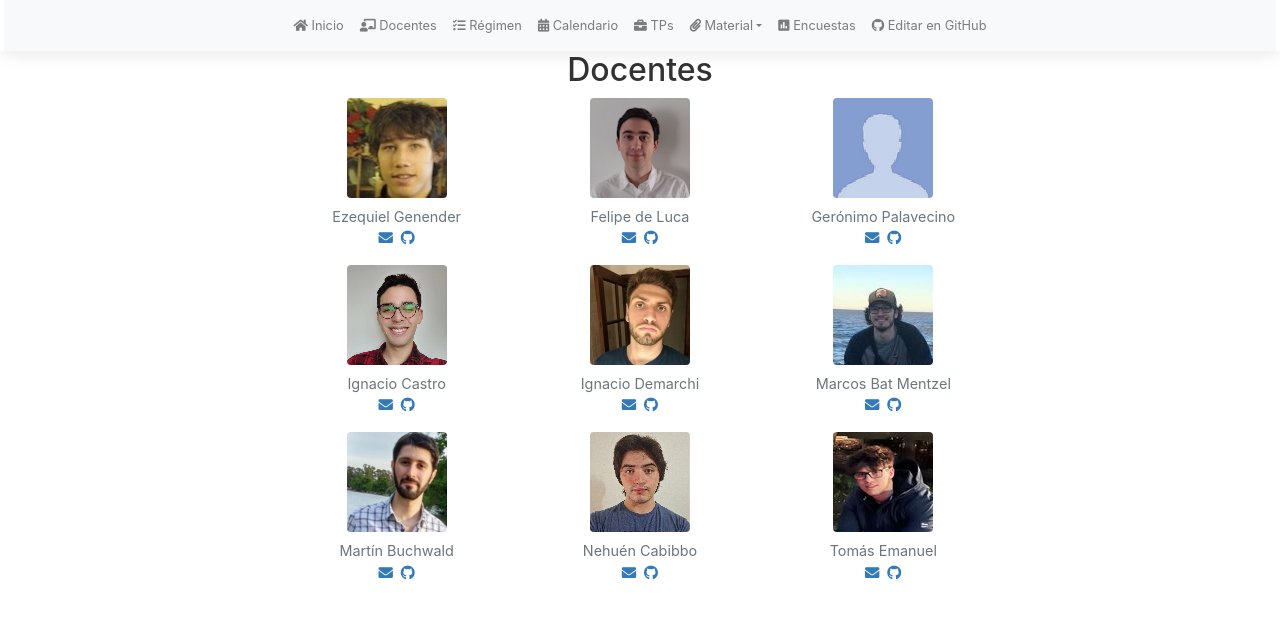
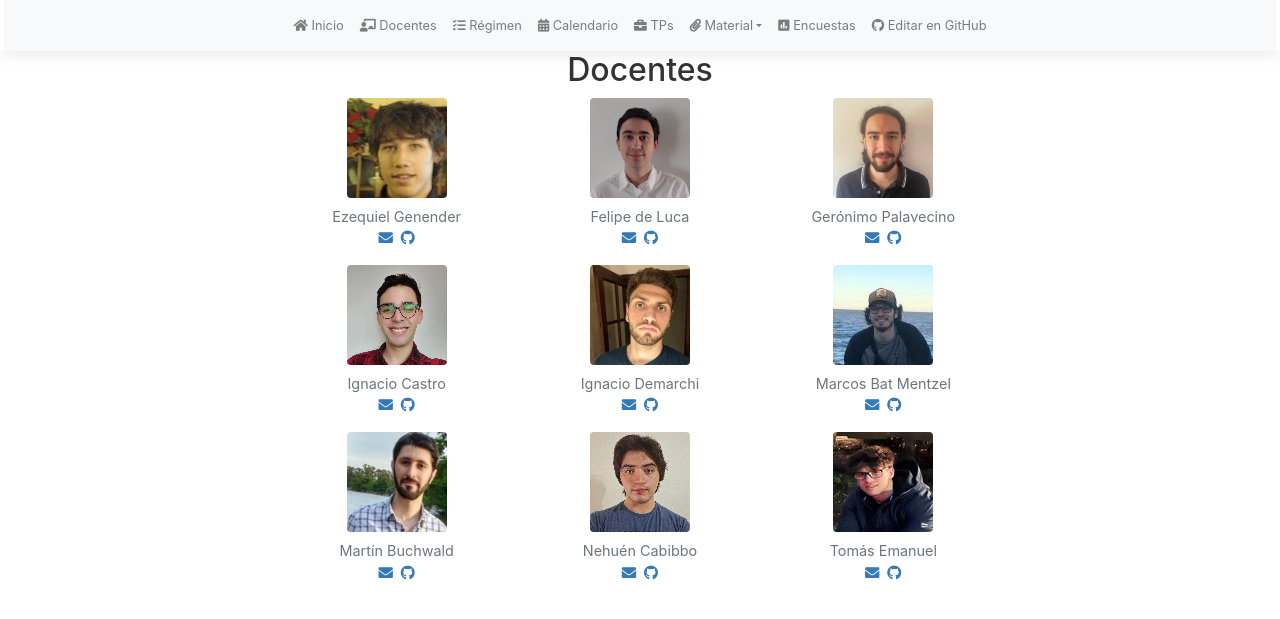
Before and after one commit to algoritmos-rw/tda_bg, a Jekyll site: the page built from docentes.md, in a window 1280 px wide. Shown: the top 619 px of the page. Built offline with Jekyll 4.4.1, drawn with Linux system fonts in a browser that asks for light colours; nearby versions of some CDN libraries; our own code applies the rules of GitHub Pages for plain Markdown files.

Commit message:
Foto Gero

```diff
--- a/_data/docentes.yml
+++ b/_data/docentes.yml
@@ -11,7 +11,7 @@
   github: fdelu
 
 - nombre: Gerónimo Palavecino
-  foto: /assets/img/docentes/unknown.png
+  foto: /assets/img/docentes/gerop.png
   mail: gpalavecino@fi.uba.ar
   github: geronimo-palavecino
 
```
Also changed, not shown: assets/img/docentes/gerop.png (added).
